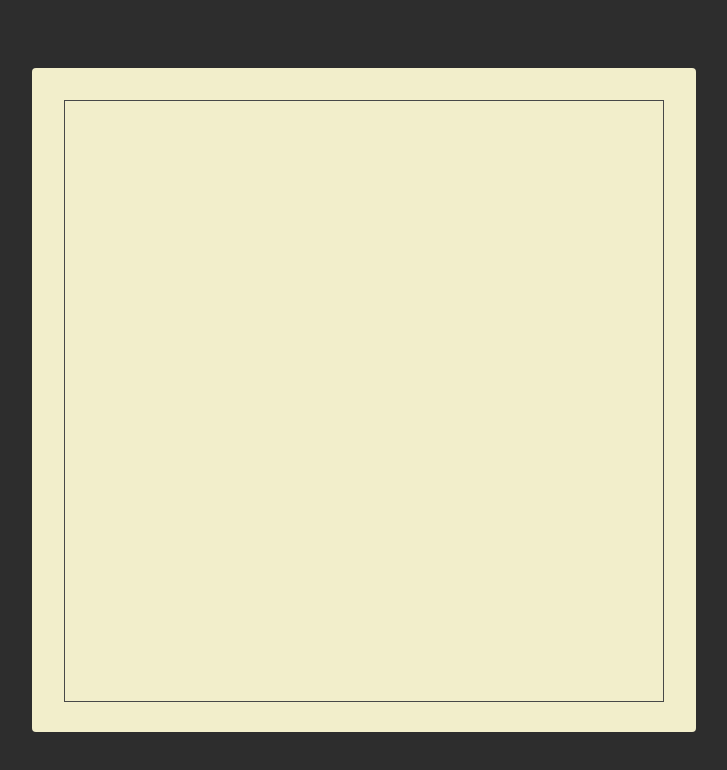
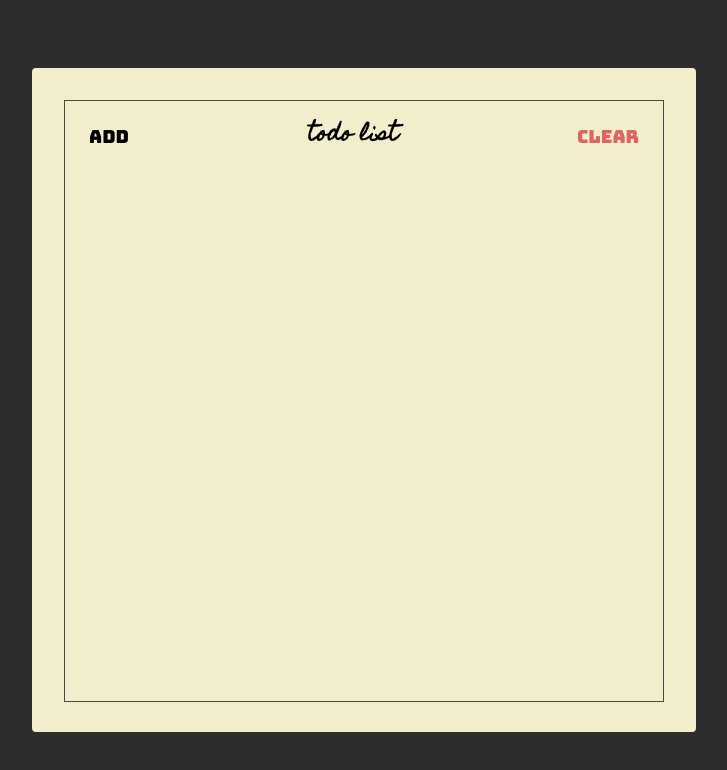
Before and after one commit to rochmatyulianto/latihan_react_starter, a plain HTML site: page index.html in a window 1280 px wide. Shown: the whole page, without its empty margins (276-1003 px from the left). Drawn offline with Linux system fonts and the light colour scheme.

Commit message:
create header section

```diff
--- a/index.html
+++ b/index.html
@@ -6,11 +6,20 @@
     <meta http-equiv="X-UA-Compatible" content="ie=edge" />
     <title>Static Template</title>
     <link rel="stylesheet" href="./style.css" />
-    <link href="https://fonts.googleapis.com/css2?family=Bungee&family=Homemade+Apple&display=swap" rel="stylesheet">
+    <link
+      href="https://fonts.googleapis.com/css2?family=Bungee&family=Homemade+Apple&display=swap"
+      rel="stylesheet"
+    />
   </head>
   <body>
     <div class="container">
-      <div class="frame"></div>
+      <div class="frame">
+        <div class="header">
+          <button class="header-btn">add</button>
+          <h1 class="header-tittle">Todo list</h1>
+          <button class="header-btn main-red-color">clear</button>
+        </div>
+      </div>
     </div>
   </body>
 </html>
--- a/style.css
+++ b/style.css
@@ -1,5 +1,13 @@
  {
   box-sizing: border-box;
+}
+
+:root {
+  --main-red-color: #e06262;
+}
+
+.main-red-color {
+  color: var(--main-red-color);
 }
 
 html {
@@ -35,4 +43,29 @@ html {
 .frame {
   border: 1px solid #484848;
   height: 100%;
+  display: flex;
+  flex-direction: column;
 }
+
+.header {
+  display: flex;
+  align-items: flex-start;
+}
+
+.header-tittle {
+  flex: 1;
+  text-align: center;
+  font-size: 3, 6rem;
+  font-family: "homemade apple", sans-serif;
+  text-transform: lowercase;
+}
+
+.header-btn {
+  font-size: 1.8rem;
+  font-family: "bungee", sans-serif;
+  padding: 24px;
+
+  background: unset;
+  border: unset;
+  outline: unset;
+}
```
